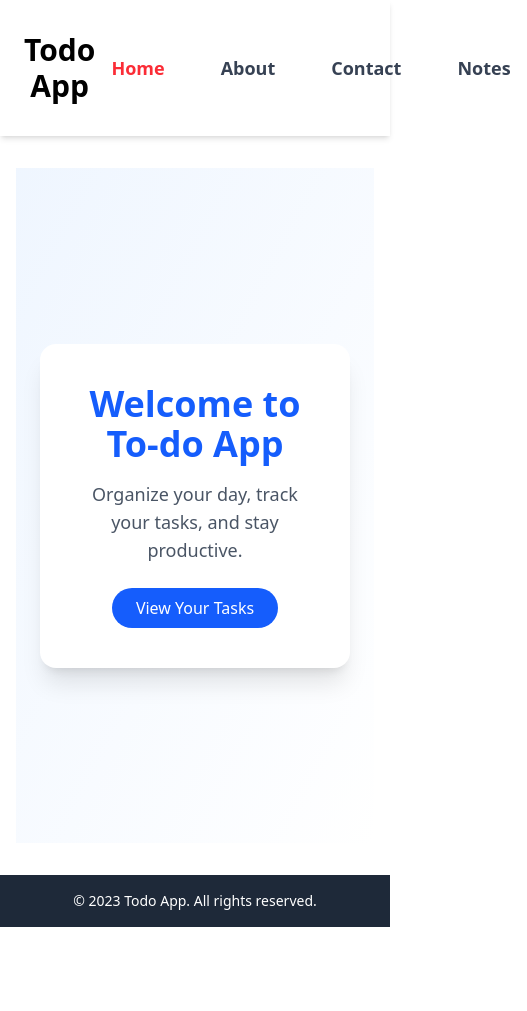
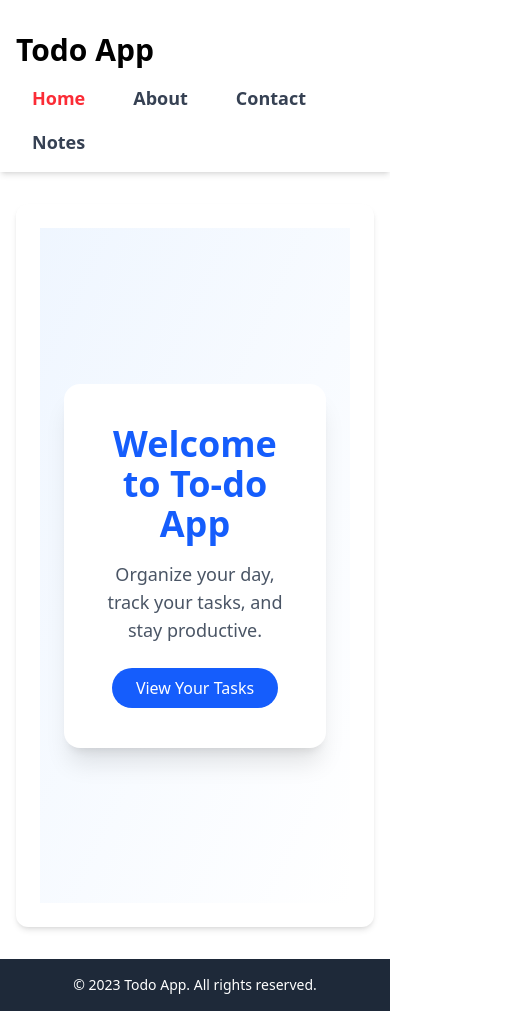
Before and after one commit to saral-ast/to-do, a React (Vite) app: page / in a window 390 px wide. Shown: the whole page, 527 px wide, since content can reach past the window. Before the commit the page ends 927 px from the top, so only its background shows below. Built offline with nearby package versions, Linux system fonts and the light colour scheme.

Commit message:
style: enhance layout and footer styling for better responsiveness

```diff
--- a/src/components/Footer.jsx
+++ b/src/components/Footer.jsx
@@ -2,8 +2,8 @@ import React from "react";
 
 const Footer = () => {
   return (
-    <footer className="bg-gray-800 text-white py-4 text-center">
-      <p className="text-sm">© 2023 Todo App. All rights reserved.</p>
+    <footer className="w-full bg-gray-800 text-white py-4 text-center overflow-x-hidden">
+      <p className="text-sm px-4">© 2023 Todo App. All rights reserved.</p>
     </footer>
   );
 };
--- a/src/components/Layout.jsx
+++ b/src/components/Layout.jsx
@@ -1,19 +1,24 @@
-import { Outlet } from 'react-router'
-import Footer from './Footer'
-import NavBar from './NavBar'
+import { Outlet } from "react-router";
+import Footer from "./Footer";
+import NavBar from "./NavBar";
 
 const Layout = () => {
   return (
-      <>
-        <NavBar />
-        <main className="container mx-auto px-4 py-8">
-          {/* Content goes here */}
-          <Outlet/>
-        </main>
-        <Footer/>
+    <div className="flex flex-col min-h-screen overflow-x-hidden">
+      {/* Navbar */}
+      <NavBar />
 
-      </>
-  )
-}
+      {/* Main content area */}
+      <main className="flex-grow w-full max-w-4xl mx-auto px-4 py-8">
+        <div className="bg-white p-6 rounded-xl shadow-md overflow-hidden">
+          <Outlet />
+        </div>
+      </main>
 
-export default Layout
+      {/* Footer */}
+      <Footer />
+    </div>
+  );
+};
+
+export default Layout;
--- a/src/components/NavBar.jsx
+++ b/src/components/NavBar.jsx
@@ -4,14 +4,16 @@ import Header from "./Header";
 
 const NavBar = () => {
   return (
-    <nav className="flex justify-between items-center bg-white shadow-md py-4 px-6">
+    <nav className="w-full bg-white shadow-md py-4 px-4 sm:px-6">
+      <div className="max-w-7xl mx-auto flex flex-wrap items-center justify-between">
         <Header />
-      <ul className="flex gap-6 list-none">
+        <ul className="flex flex-wrap gap-4 sm:gap-6 list-none">
           <NavItem url="/" name="Home" />
           <NavItem url="/about" name="About" />
           <NavItem url="/contact" name="Contact" />
           <NavItem url="/notes" name="Notes" />
         </ul>
+      </div>
     </nav>
   );
 };
--- a/src/index.css
+++ b/src/index.css
@@ -1,7 +1,12 @@
 @import "tailwindcss";
+
+body {
+  overflow-x: hidden;
+}
+
 #root {
   padding: 0;
   margin: 0;
   height: 100vh;
-  width: 100vw;
+  width: 100%;
 }
```
Lines whose indentation alone changed are shown as unchanged.
